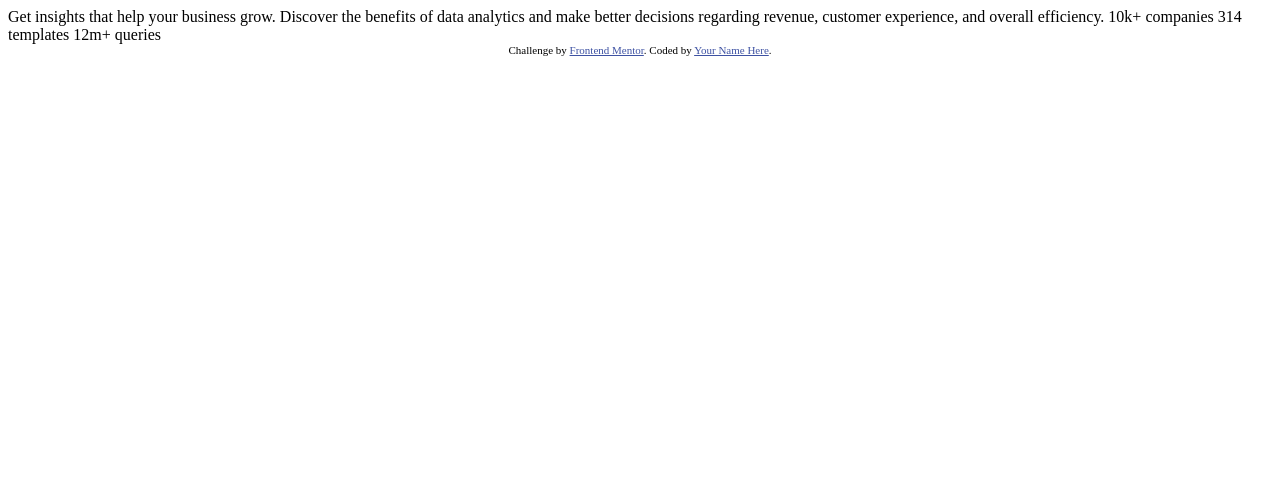
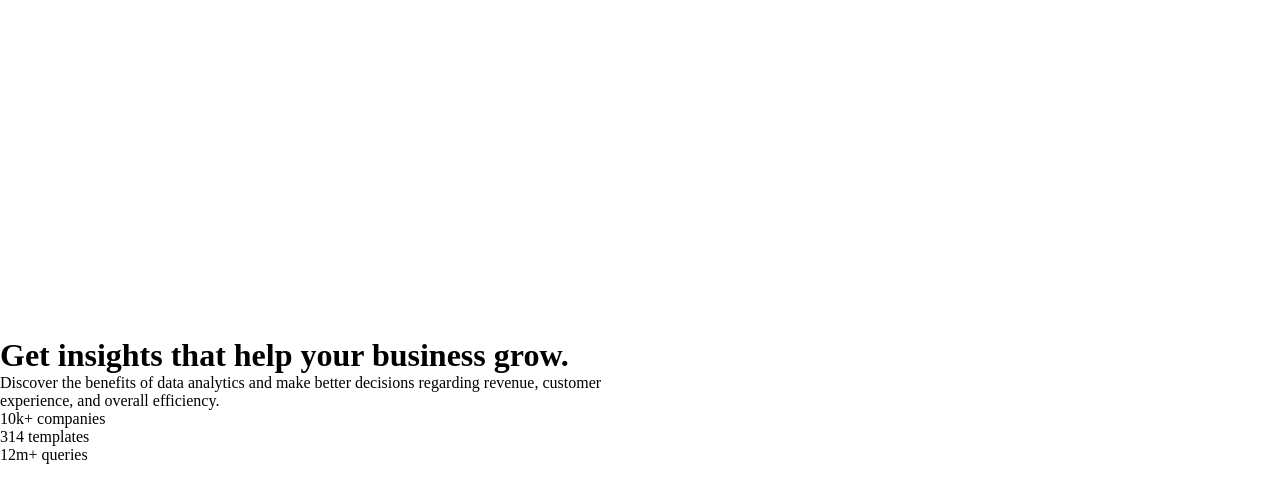
Before and after one commit to mikkool/stats-preview-card-component-main, a plain HTML site: page index.html in a window 1280 px wide. Drawn offline with Linux system fonts and the light colour scheme.

Commit message:
first update

```diff
--- /dev/null
+++ b/css/global.css
@@ -0,0 +1,9 @@
+* {
+  box-sizing: border-box;
+  margin: 0;
+  padding: 0;
+}
+
+body {
+  box-sizing: border-box;
+}
--- /dev/null
+++ b/css/style.css
@@ -0,0 +1,27 @@
+@import url("variables.css");
+@import url("global.css");
+
+main {
+  display: flex;
+  align-items: center;
+  justify-content: center;
+  height: 100vh;
+}
+
+.box {
+  width: 100%;
+}
+
+.insights-box {
+  display: grid;
+  grid-template-columns: repeat(2, 1fr);
+  align-items: center;
+  justify-content: center;
+}
+
+.box-image {
+  background-image: url("../img/image-header-desktop.jpg");
+  background-repeat: no-repeat;
+
+  width: 100px;
+}
--- /dev/null
+++ b/css/variables.css
@@ -0,0 +1,9 @@
+:root {
+    --main-background: hsl(233, 47%, 7%);
+    --card-background: hsl(244, 38%, 16%);
+    --accent: hsl(277, 64%, 61%);
+
+    --stats: hsl(0, 0%, 100%);
+    --main-paragraph: hsla(0, 0%, 100%, 0.75);
+    --stat-headings: hsla(0, 0%, 100%, 0.6);
+}
--- a/index.html
+++ b/index.html
@@ -4,7 +4,8 @@
   <meta charset="UTF-8">
   <meta name="viewport" content="width=device-width, initial-scale=1.0"> <!-- displays site properly based on user's device -->
 
-  <link rel="icon" type="image/png" sizes="32x32" href="./images/favicon-32x32.png">
+  <link rel="icon" type="image/png" sizes="32x32" href="./img/favicon-32x32.png">
+  <link rel="stylesheet" href="css/style.css">
 
   <title>Frontend Mentor | Stats preview card component</title>
 
@@ -15,19 +16,32 @@
   </style>
 </head>
 <body>
+  <main>
+    <div class="box">
+      <div class="insights-box">
+        <div class="insights-box-grid">
+          <h1>Get insights that help your business grow.</h1>
+          <p>
+            Discover the benefits of data analytics and make better decisions regarding revenue, customer
+            experience, and overall efficiency.
+          </p>
+          <div class="stats">
+            <div class="companies">
+              10k+ companies
+            </div>
+            <div class="templates">
+              314 templates
+            </div>
+            <div class="queries">
+              12m+ queries
+            </div>
+          </div>
+        </div>
+        <div class="box-image">
 
-  Get insights that help your business grow.
-
-  Discover the benefits of data analytics and make better decisions regarding revenue, customer
-  experience, and overall efficiency.
-
-  10k+ companies
-  314 templates
-  12m+ queries
-
-  <div class="attribution">
-    Challenge by <a href="https://www.frontendmentor.io?ref=challenge" target="_blank">Frontend Mentor</a>.
-    Coded by <a href="#">Your Name Here</a>.
-  </div>
+        </div>
+      </div>
+    </div>
+  </main>
 </body>
 </html>
```
Also changed, not shown: img/favicon-32x32.png (renamed from images/favicon-32x32.png), img/image-header-desktop.jpg (renamed from images/image-header-desktop.jpg), img/image-header-mobile.jpg (renamed from images/image-header-mobile.jpg).
